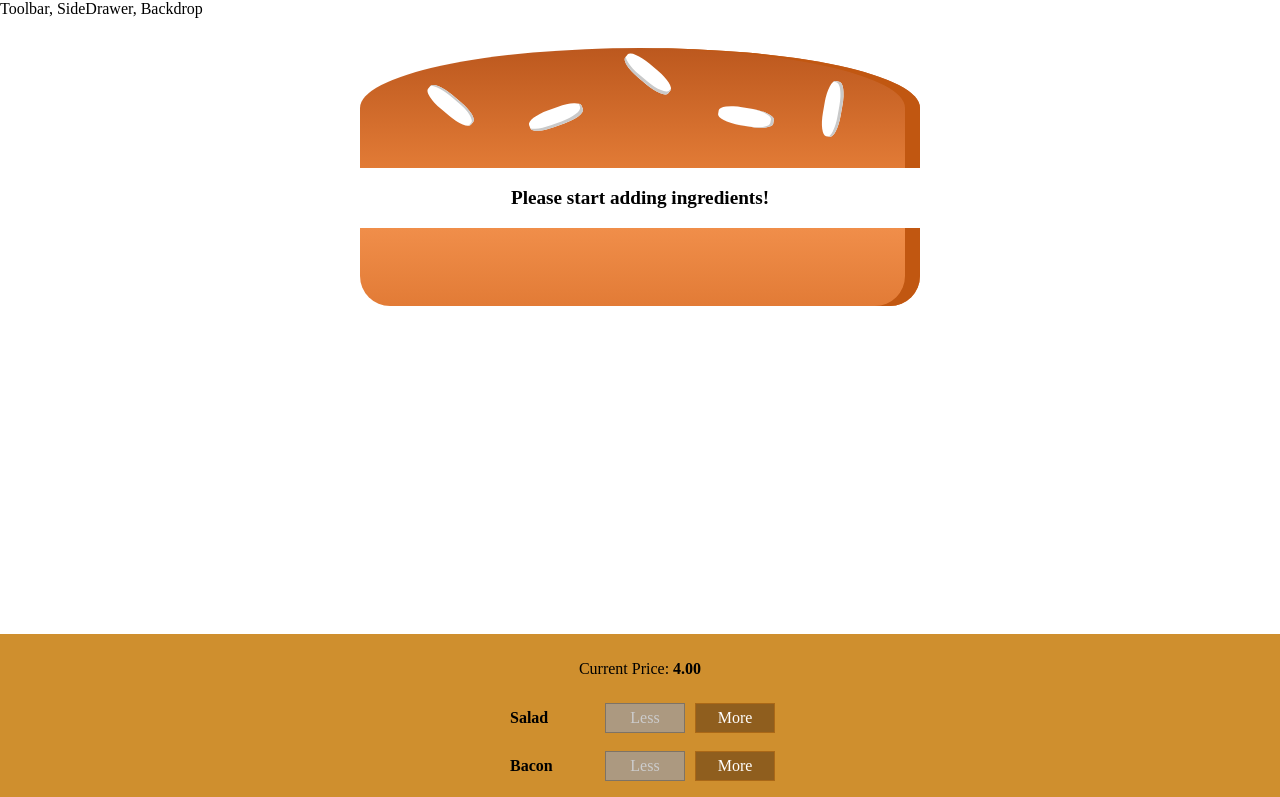
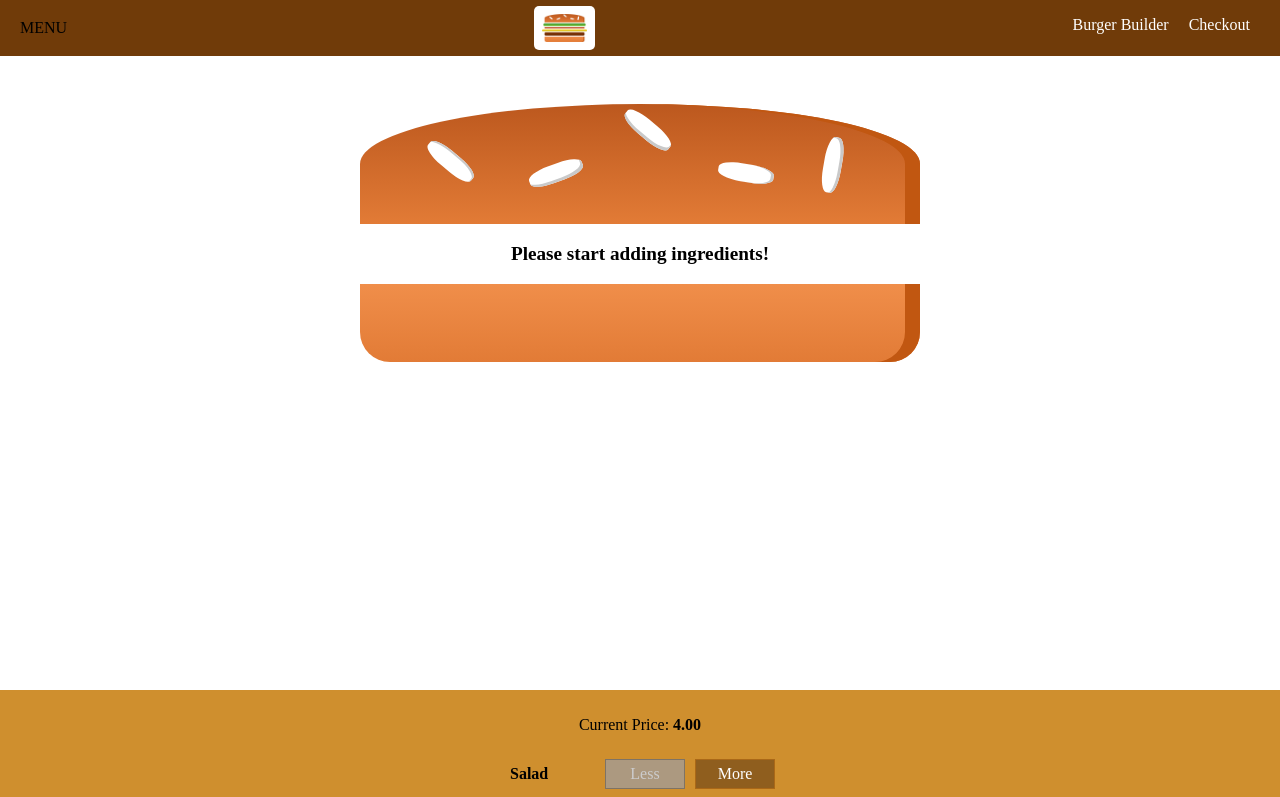
Before and after one commit to mujahid-ali/burger-builder-app, a React (Create React App) app: page / in a window 1280 px wide. Shown: the top 797 px of the page. Built offline with nearby package versions, Linux system fonts and the light colour scheme.

Commit message:
Added Naviagtion Items

```diff
--- a/src/components/Layout/Layout.js
+++ b/src/components/Layout/Layout.js
@@ -2,9 +2,11 @@
 
 import Auxiliary from '../../hoc/Auxiliary';
 import classes from './Layout.module.css';
+import Toolbar from '../Navigation/Toolbar/Toolbar';
 
 const layout = ( props ) => (
     <Auxiliary>
+        <Toolbar />
         <div>Toolbar, SideDrawer, Backdrop</div>
         <main className={classes.Content}>
             {props.children}
--- a/src/components/Layout/Layout.module.css
+++ b/src/components/Layout/Layout.module.css
@@ -1,4 +1,4 @@
 .Content {
-    margin-top: 16px;
+    margin-top: 72px;
 
 }
--- /dev/null
+++ b/src/components/Logo/Logo.js
@@ -0,0 +1,12 @@
+import React from 'react';
+
+import brugerLogo from '../../assets/images/burger-logo.png';
+import classes from './Logo.module.css';
+
+const logo = (props) => (
+    <div className={classes.Logo}>
+        <img src={brugerLogo} alt="MyBurger" />
+    </div>
+);
+
+export default logo;
--- /dev/null
+++ b/src/components/Logo/Logo.module.css
@@ -0,0 +1,12 @@
+.Logo {
+    background-color: white;
+    padding: 8px;
+    height: 80%;
+    box-sizing: border-box;
+    border-radius: 5px;
+}
+
+.Logo img {
+    height: 100%;
+
+}
--- /dev/null
+++ b/src/components/Navigation/NavigationItems/NavigationItem/NavigationItem.js
@@ -0,0 +1,15 @@
+import React from 'react';
+
+import classes from './NavigationItem.module.css';
+const navigationItem = (props) => (
+    <li className={classes.NavigationItem}>
+        <a
+             href={props.link}
+             className={props.active ? classes.active : null}
+             >{props.children} </a>
+    </li>
+
+
+);
+
+export default navigationItem;
--- /dev/null
+++ b/src/components/Navigation/NavigationItems/NavigationItem/NavigationItem.module.css
@@ -0,0 +1,25 @@
+.NavigationItem {
+    margin: 0;
+    box-sizing: border-box;
+    display: flex;
+    height: 100%;
+    align-items: center;
+}
+
+.NavigationItem a {
+    color: white;
+    text-decoration: none;
+    height: 100%;
+    padding: 16px 10px;
+    border-bottom: 4px solid transparent;
+    box-sizing: border-box;
+    display: block;
+}
+
+.NavigationItem a:hover,
+.NavigationItem a:active,
+.NavigationItem a.active {
+    background-color: 8F5C2C;
+    border-bottom: 4px solid 40A4C8;
+    color: white;
+}
--- /dev/null
+++ b/src/components/Navigation/NavigationItems/NavigationItems.js
@@ -0,0 +1,14 @@
+import React from 'react';
+
+import classes from './NavigationItems.module.css';
+import NaviagationItem from './NavigationItem/NavigationItem';
+
+const navigationItems = () => (
+    <ul className={classes.NavigationItems}>
+        <NaviagationItem link='/' active>Burger Builder</NaviagationItem>
+        <NaviagationItem link='/'>Checkout</NaviagationItem>
+
+    </ul>
+);
+
+export default navigationItems;
--- /dev/null
+++ b/src/components/Navigation/NavigationItems/NavigationItems.module.css
@@ -0,0 +1,8 @@
+.NavigationItems {
+    margin: 0;
+    padding: 0;
+    list-style: none;
+    display: flex;
+    align-items: center;
+    height: 100%;
+}
--- /dev/null
+++ b/src/components/Navigation/Toolbar/Toolbar.js
@@ -0,0 +1,17 @@
+import React from 'react';
+
+import classes from './Toolbar.module.css';
+import Logo from '../../Logo/Logo';
+import NavigationItems from '../NavigationItems/NavigationItems';
+
+const toolbar = (props) => (
+    <header className={classes.Toolbar}>
+        <div>MENU</div>
+        <Logo />
+        <nav>
+            <NavigationItems />
+            </nav>
+    </header>
+);
+
+export default toolbar;
--- /dev/null
+++ b/src/components/Navigation/Toolbar/Toolbar.module.css
@@ -0,0 +1,18 @@
+.Toolbar {
+    height: 56px;
+    width: 100%;
+    position: fixed;
+    top: 0;
+    left: 0;
+    background-color: #703B09;
+    display: flex;
+    justify-content: space-between;
+    align-items: center;
+    padding: 0 20px;
+    box-sizing: border-box;
+    z-index: 90;
+}
+
+.Toolbar nav {
+    height: 100%;
+}
```
Also changed, not shown: src/assets/images/burger-logo.png (added).
